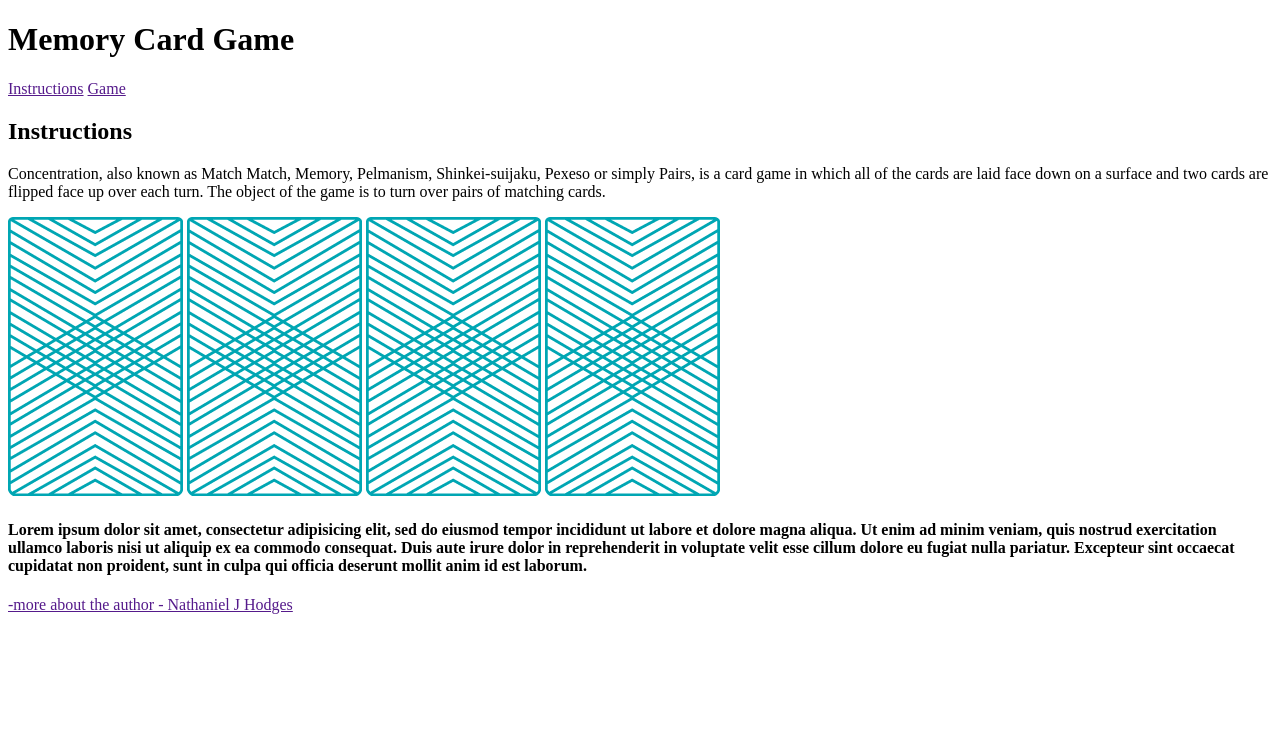
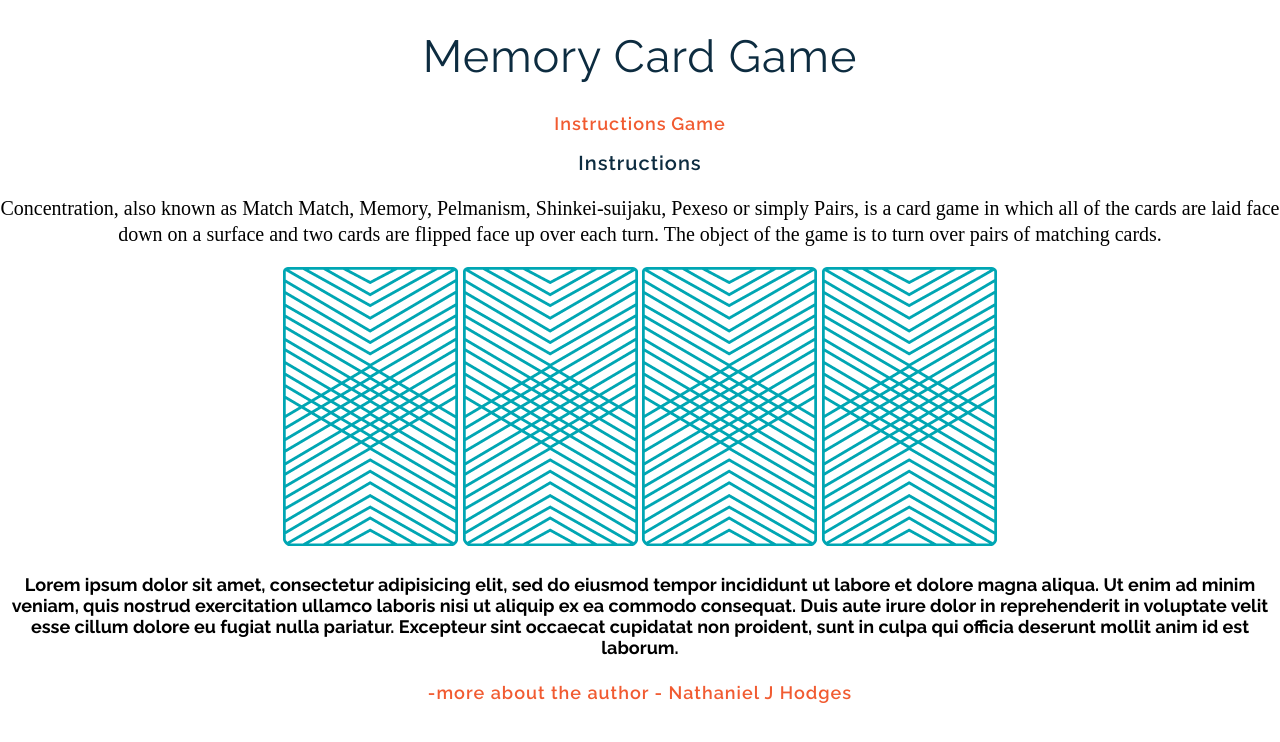
Before and after one commit to uniOpifex/wdi-fundamentals-memorygame2, a plain HTML site: page memory_game/index.html in a window 1280 px wide. Drawn offline with Linux system fonts and the light colour scheme; a web font is replaced by a local one.

Commit message:
added styling

```diff
--- /dev/null
+++ b/memory_game/css/style.css
@@ -0,0 +1,44 @@
+h1, h2 {
+	text-transform:;
+}
+
+
+h1 {
+    font-family: "Raleway", sans-serif;
+    font-weight: 400;
+    letter-spacing: 1px;
+    font-size: 45px;
+    color: #0D2C40;
+}
+
+h2 {
+    font-family: "Raleway", sans-serif;
+    font-weight: 600;
+    letter-spacing: 1px;
+    font-size: 20px;
+    color: #0D2C40;
+}
+
+
+p {
+  font-family: "Droid Serif", serif;
+  line-height: 26px;
+  font-size: 20px;
+
+}
+
+body {
+	font-family: "Raleway", sans-serif;
+	font-size: 18px;
+	margin: 0;
+	text-align: center;
+}
+
+a {
+	text-decoration: none;
+	font-family: "Raleway", sans-serif;
+    font-weight: 600;
+    letter-spacing: 1px;
+    font-size: 18px;
+    color: #F15B31;
+}
--- a/memory_game/index.html
+++ b/memory_game/index.html
@@ -2,9 +2,15 @@
 <html>
 <head>
 	<title>Memory Card Game</title>
+		<link href="https://fonts.googleapis.com/css?family=Droid+Serif|Raleway:400,500,600,700" rel="stylesheet">
+
+	  <link href="css/style.css" rel="stylesheet" type="text/css">
+
 </head>
 <body>
-	<h1>Memory Card Game</h1>
+	<header>
+		<h1>Memory Card Game</h1>
+	</header>
 
 	<a href="">Instructions</a>
 	<a href="">Game</a>
```
